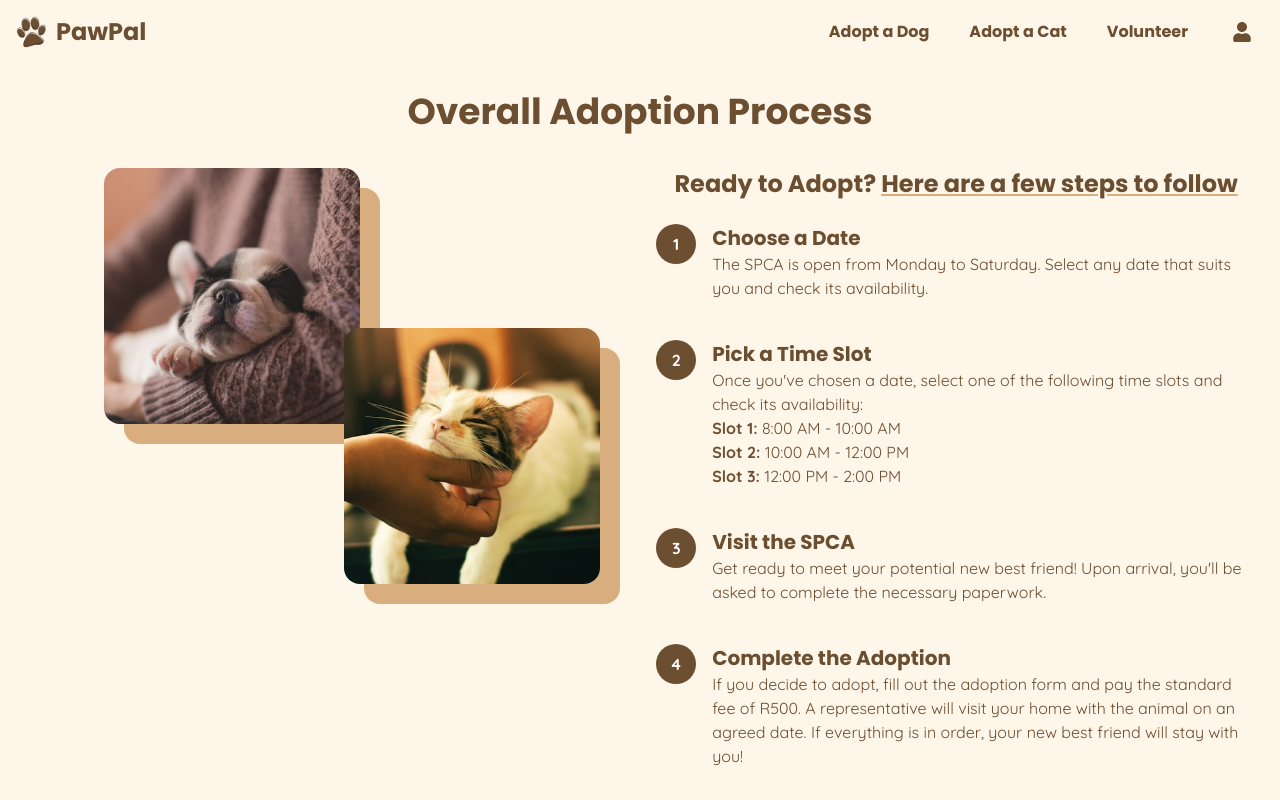
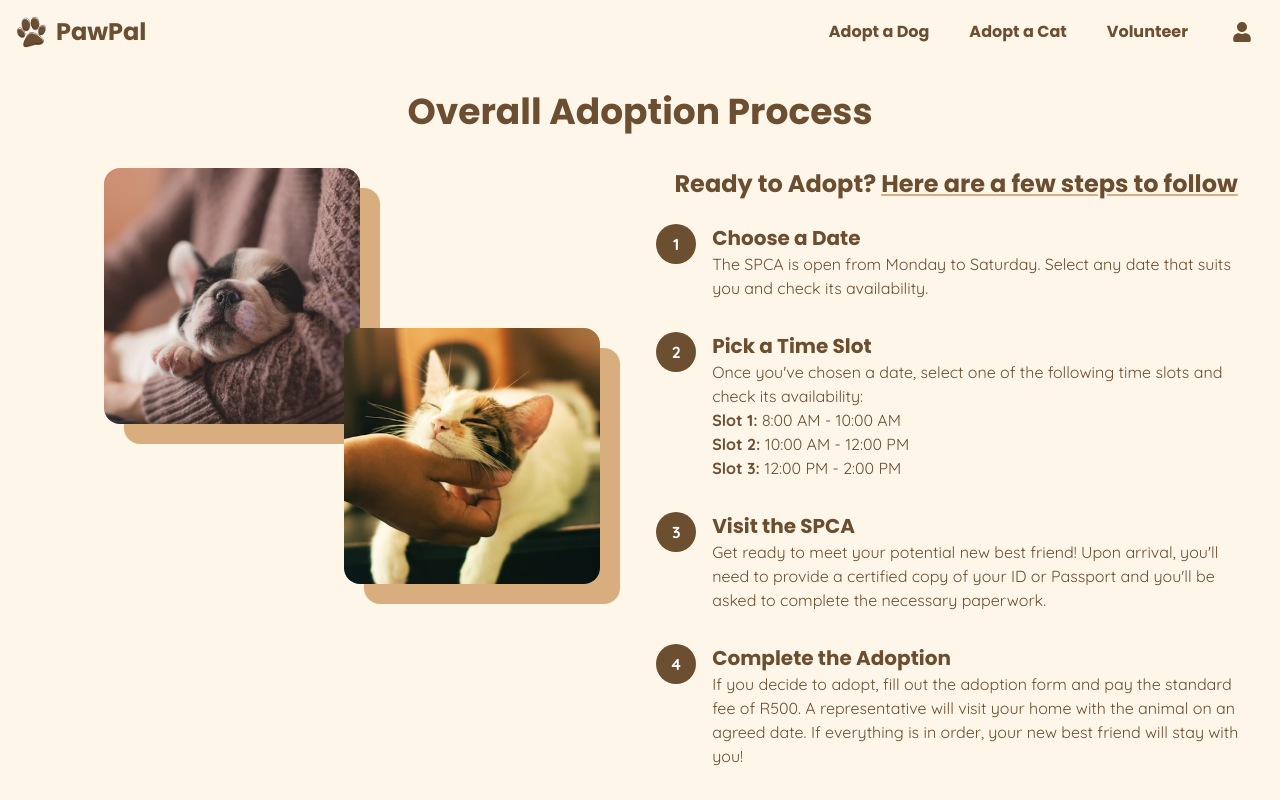
Before and after one commit to clowiiza1/pawpal, a React (Create React App) app: page /adoptbooking in a window 1280 px wide. Shown: the top 800 px of the page. Built offline with nearby package versions, Linux system fonts and the light colour scheme.

Commit message:
added minor details to adopt booking

```diff
--- a/src/pages/AdoptBooking.js
+++ b/src/pages/AdoptBooking.js
@@ -88,7 +88,7 @@ function AdoptBookings() {
     </p>
   </div>
 </div>
-<div className="flex items-start mt-4">
+<div className="flex items-start mt-2">
   <div className="flex items-center justify-center w-10 h-10 rounded-full bg-sc text-white font-bold mr-4 flex-shrink-0">
     2
   </div>
@@ -102,18 +102,18 @@ function AdoptBookings() {
     </p>
   </div>
 </div>
-<div className="flex items-start mt-4">
+<div className="flex items-start mt-2">
   <div className="flex items-center justify-center w-10 h-10 rounded-full bg-sc text-white font-bold mr-4 flex-shrink-0">
     3
   </div>
   <div className="flex-grow w-90"> {/* Adjust width as needed */}
     <h3 className="text-xl font-semibold text-br">Visit the SPCA</h3>
     <p className="text-sc">
-      Get ready to meet your potential new best friend! Upon arrival, you'll be asked to complete the necessary paperwork.
+      Get ready to meet your potential new best friend! Upon arrival, you'll need to provide a certified copy of your ID or Passport and you'll be asked to complete the necessary paperwork.
     </p>
   </div>
 </div>
-<div className="flex items-start mt-4">
+<div className="flex items-start mt-2">
   <div className="flex items-center justify-center w-10 h-10 rounded-full bg-sc text-white font-bold mr-4 flex-shrink-0">
     4
   </div>
```
